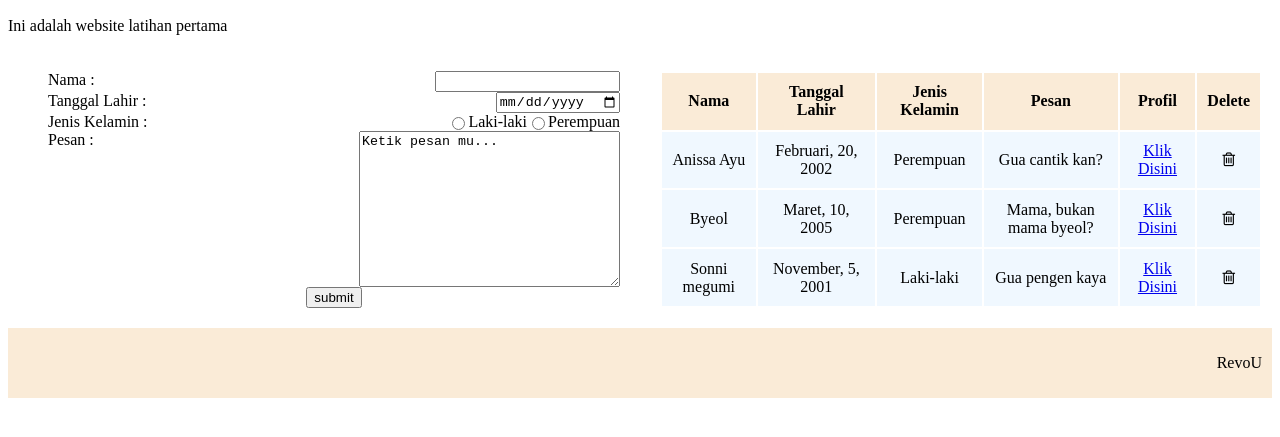
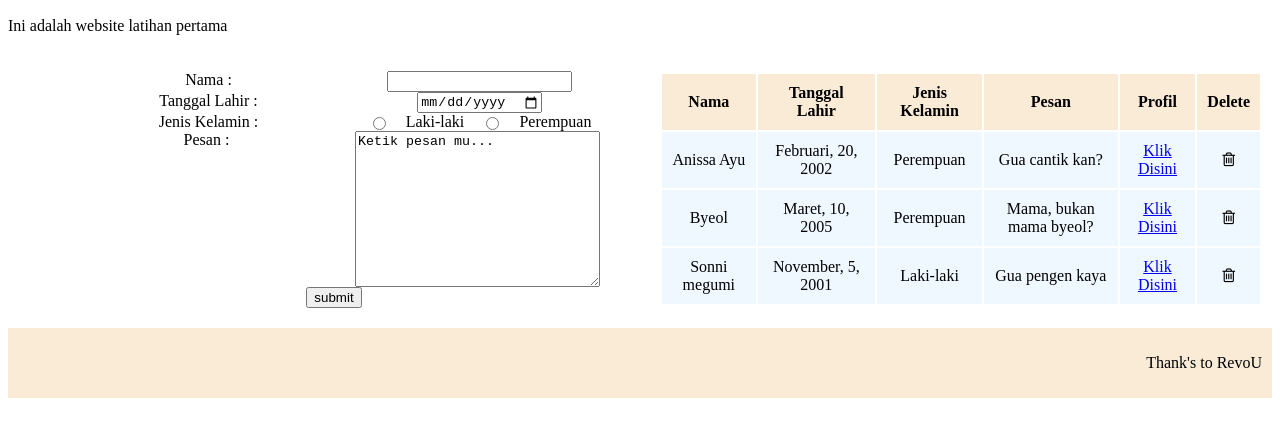
Before and after one commit to Seanican/FundamentalSE, a plain HTML site: page structuring layout.html in a window 1280 px wide. Shown: the part 123-560 px from the top of the page. Drawn offline with Linux system fonts and the light colour scheme.

Commit message:
week 1 day 4, update latihan

```diff
--- a/structuring layout.html
+++ b/structuring layout.html
@@ -1,6 +1,10 @@
 <!DOCTYPE html>
 <html lang="en">
 <head>
+    <!-- Generated Default-->
+    <meta charset="UTF-8">
+    <meta name="viewport" content="width=device-width, initial-scale=1.0">
+    <!-- End Generated-->
     <title>latihan Layout</title>
     <link rel="stylesheet" href="style1.css">
     <link rel="stylesheet" href="https://cdnjs.cloudflare.com/ajax/libs/font-awesome/4.7.0/css/font-awesome.min.css">
@@ -22,29 +26,51 @@
         </header>
         <main class="conten">
             <div class="form">
-                <form action="GET">
+                <form action="GET" >
+                    <div class="formisian">
+                        <div class="nama">
                             <div>
                                 <label for="name">Nama :</label>
+                            </div>
+                            <div>
                                 <input id="name" type="text" name="nama">
                             </div>
+                        </div>
+                        <div class="tanggal">
                             <div>
                                 <label for="tanggallahir">Tanggal Lahir :</label>
-                        <input id="tanggallahir" type="date" name="tanggallahir" >
                             </div>
                             <div>
+                                <input id="tanggallahir" type="date" name="tanggallahir">
+                            </div>
+                        </div>
+                        <div class="jenis">
+                            <div>
                                 <label for="jeniskelamin">Jenis Kelamin :</label>
+                            </div>
+                            <div class="jk">
                                 <input type="radio" id="laki" name="jenis_kelamin" value="Laki-laki">
                                 <label for="Laki-laki">Laki-laki</label>
                                 <input type="radio" id="perempuan" name="jenis_kelamin" value="Perempuan">
                                 <label for="Perempuan">Perempuan</label>
                             </div>
+
+                        </div>
+                        <div class="pesan">
                             <div>
                                 <label for="pesan">Pesan :</label>
-                        <textarea name="pesan" id="pesan" cols="30" rows="10">Ketik pesan mu...</textarea>
                             </div>
-                    <div><input type="submit" value="submit"></div>
+                            <div>
+                                <textarea name="pesan" id="pesan" cols="28" rows="10">Ketik pesan mu...</textarea>
+                            </div>
+                        </div>
+
+                    </div>
+                    <div class="button"><input type="submit" value="submit"></div>
+
                 </form>
             </div>
+
             <div class="tableUser">
                 <table>
                     <tr>
@@ -83,7 +109,7 @@
             </div>
         </main>
         <footer class="footer">
-            <p>RevoU</p>
+            <p>Thank's to RevoU</p>
         </footer>
     </article>
 
--- a/style1.css
+++ b/style1.css
@@ -34,7 +34,7 @@
 }
 
 .conten div {
-    display: flex;
+
     flex: 1;
     align-content: center;
     justify-content: center;
@@ -42,14 +42,37 @@
     padding-right: 10px;
 }
 
-.form {
+
+.form div {
+    display: flex;
+    flex-wrap: nowrap;
+}
+
+.formisian {
     flex-direction: column;
     display: flex;
 }
 
-#name, #tanggallahir, #laki, #pesan{
-    margin-left: auto;
+.formisian > div {
+    display: flex;
+
 }
+.nama {
+    flex-direction: row;
+
+}
+
+.jenis {
+    flex-direction: row;
+
+
+}
+.jenis div {
+    display: flex;
+    justify-content: space-around;
+}
+
+
 
 table {
     text-align: center;
@@ -70,3 +93,7 @@ tr td {
     background-color: antiquewhite;
     padding: 10px;
 }
+
+div {
+    display: block;
+}
```
Lines whose indentation alone changed are shown as unchanged.
